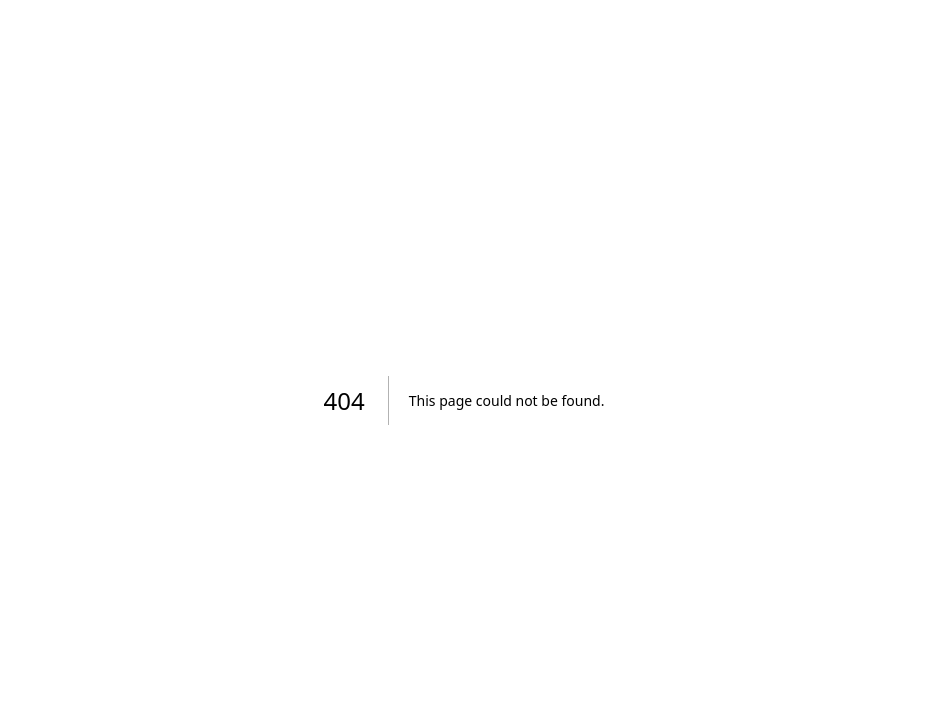
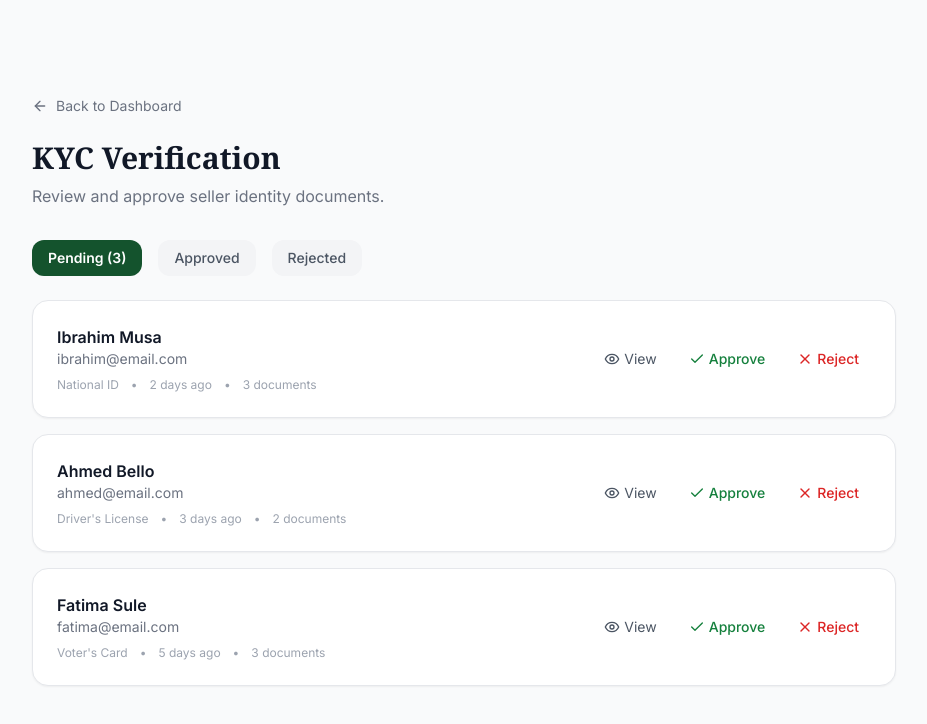
Before and after one commit to marvelmikel5625-hub/Farmbridge, a Next.js app: page /admin/kyc in a window 1280 px wide. Before the commit this address had no page. Shown: the top 724 px of the page, without its empty margins (176-1103 px from the left). Built offline with nearby package versions, Linux system fonts and the light colour scheme; a web font is replaced by a local one.

Commit message:
Add KYC Review Page with pending applications

```diff
--- /dev/null
+++ b/app/admin/kyc/page.tsx
@@ -0,0 +1,64 @@
+import Link from 'next/link';
+import { ArrowLeft, Check, X, Eye } from 'lucide-react';
+
+const pendingKYC = [
+  { name: 'Ibrahim Musa', email: 'ibrahim@email.com', idType: 'National ID', date: '2 days ago', documents: 3 },
+  { name: 'Ahmed Bello', email: 'ahmed@email.com', idType: 'Driver\'s License', date: '3 days ago', documents: 2 },
+  { name: 'Fatima Sule', email: 'fatima@email.com', idType: 'Voter\'s Card', date: '5 days ago', documents: 3 },
+];
+
+export default function KYCReviewPage() {
+  return (
+    <div className="min-h-screen bg-gray-50 pt-24 pb-16">
+      <div className="max-w-4xl mx-auto px-4">
+
+        <Link href="/admin" className="flex items-center gap-2 text-sm text-gray-500 hover:text-gray-700 mb-6">
+          <ArrowLeft className="w-4 h-4" /> Back to Dashboard
+        </Link>
+
+        <h1 className="text-3xl font-serif font-bold text-gray-900 mb-2">KYC Verification</h1>
+        <p className="text-gray-500 mb-8">Review and approve seller identity documents.</p>
+
+        {/* Tabs */}
+        <div className="flex gap-4 mb-6">
+          <button className="bg-green-900 text-white px-4 py-2 rounded-xl text-sm font-semibold">Pending (3)</button>
+          <button className="bg-gray-100 text-gray-600 px-4 py-2 rounded-xl text-sm font-medium hover:bg-gray-200">Approved</button>
+          <button className="bg-gray-100 text-gray-600 px-4 py-2 rounded-xl text-sm font-medium hover:bg-gray-200">Rejected</button>
+        </div>
+
+        {/* KYC List */}
+        <div className="space-y-4">
+          {pendingKYC.map((item) => (
+            <div key={item.email} className="bg-white rounded-2xl shadow-sm border border-gray-200 p-6">
+              <div className="flex items-center justify-between">
+                <div>
+                  <h3 className="font-semibold text-gray-900">{item.name}</h3>
+                  <p className="text-sm text-gray-500">{item.email}</p>
+                  <div className="flex items-center gap-3 mt-2 text-xs text-gray-400">
+                    <span>{item.idType}</span>
+                    <span>•</span>
+                    <span>{item.date}</span>
+                    <span>•</span>
+                    <span>{item.documents} documents</span>
+                  </div>
+                </div>
+                <div className="flex items-center gap-2">
+                  <button className="flex items-center gap-1 px-3 py-2 text-sm text-gray-600 hover:bg-gray-100 rounded-xl transition">
+                    <Eye className="w-4 h-4" /> View
+                  </button>
+                  <button className="flex items-center gap-1 px-3 py-2 text-sm text-green-700 hover:bg-green-50 rounded-xl transition font-medium">
+                    <Check className="w-4 h-4" /> Approve
+                  </button>
+                  <button className="flex items-center gap-1 px-3 py-2 text-sm text-red-600 hover:bg-red-50 rounded-xl transition font-medium">
+                    <X className="w-4 h-4" /> Reject
+                  </button>
+                </div>
+              </div>
+            </div>
+          ))}
+        </div>
+
+      </div>
+    </div>
+  );
+}
```
